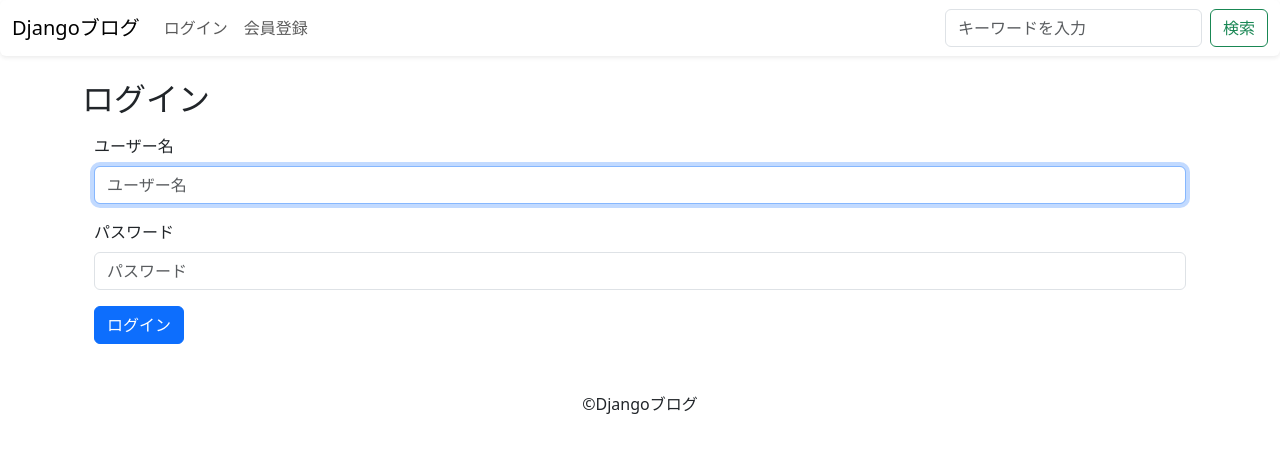
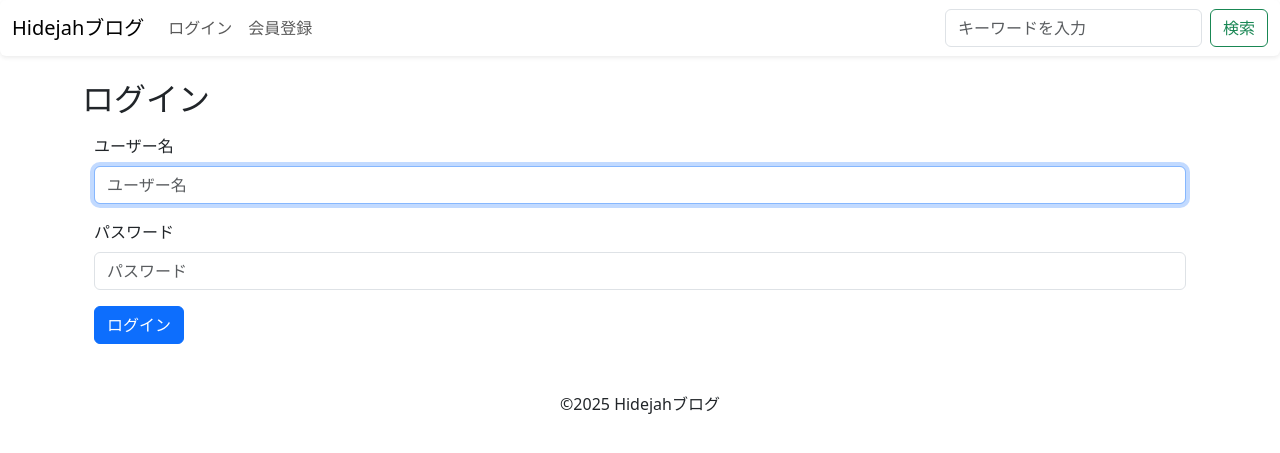
Before and after one commit to hidejah/django-blog-app, a Django app: page /login/?next=/reply/1/delete/ in a window 1280 px wide. Shown: the top 453 px of the page. Run offline with Django 4.2, Linux system fonts and the light colour scheme; some libraries are stand-ins or nearby versions.

Commit message:
update html

```diff
--- a/blog/templates/blog/base.html
+++ b/blog/templates/blog/base.html
@@ -11,7 +11,7 @@
     {% bootstrap_javascript %}
     <link rel="stylesheet" href="https://cdnjs.cloudflare.com/ajax/libs/font-awesome/7.0.0/css/all.min.css" integrity="sha512-DxV+EoADOkOygM4IR9yXP8Sb2qwgidEmeqAEmDKIOfPRQZOWbXCzLC6vjbZyy0vPisbH2SyW27+ddLVCN+OMzQ==" crossorigin="anonymous" referrerpolicy="no-referrer" />
     <link rel="stylesheet" href="{% static 'blog/css/style.css'%}">
-    <title>ブログアプリ</title>
+    <title>Hidejahブログ</title>
 </head>
 <body>
     {% include 'blog/snippets/navbar.html' %}
--- a/blog/templates/blog/snippets/footer.html
+++ b/blog/templates/blog/snippets/footer.html
@@ -1,3 +1,3 @@
 <footer class="mt-5">
-    <p><span lang="en">&copy;</span>Djangoブログ</p>
+    <p><span lang="en">&copy;2025 </span>Hidejahブログ</p>
 </footer>
--- a/blog/templates/blog/snippets/navbar.html
+++ b/blog/templates/blog/snippets/navbar.html
@@ -1,6 +1,6 @@
 <nav class="navbar navbar-expand-lg navbar-light shadow-sm bg-body rounded" aria-label="Offcanvas navbar large">
     <div class="container-fluid">
-        <a class="navbar-brand" href="{% url 'post-list' %}">Djangoブログ</a>
+        <a class="navbar-brand" href="{% url 'post-list' %}">Hidejahブログ</a>
         <button class="navbar-toggler" type="button" data-bs-toggle="collapse" data-bs-target="#navbarTogglerDemo02" aria-controls="navbarTogglerDemo02" aria-expanded="false" aria-label="Toggle navigation">
             <span class="navbar-toggler-icon"></span>
         </button>
```
